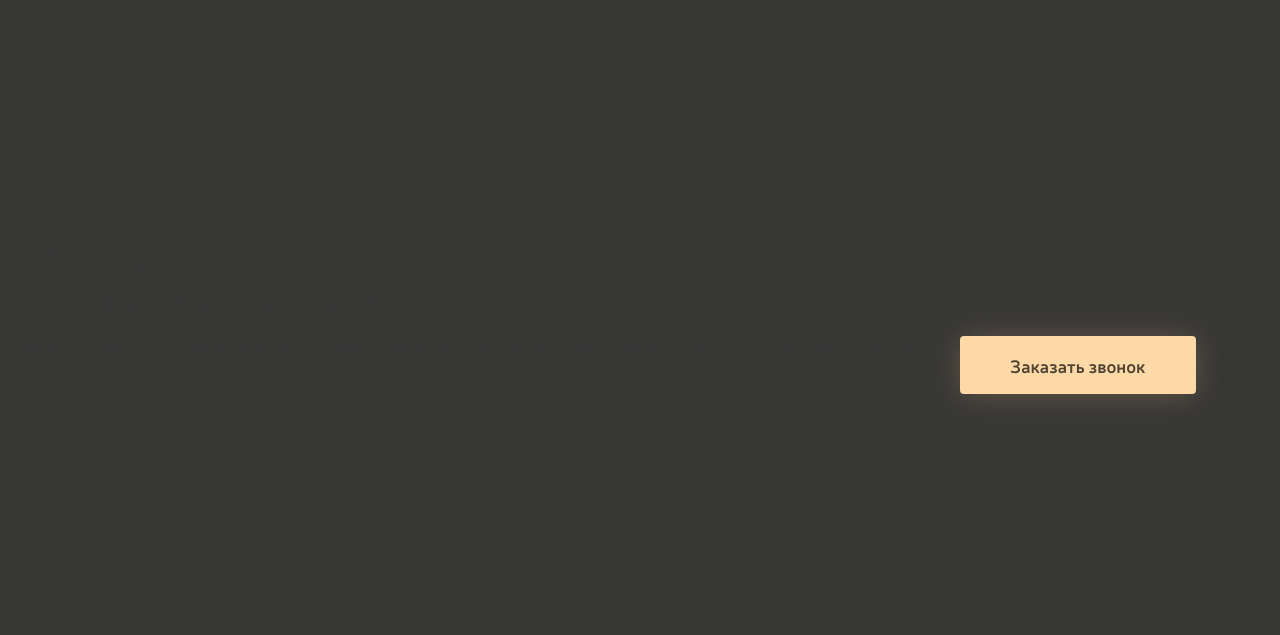
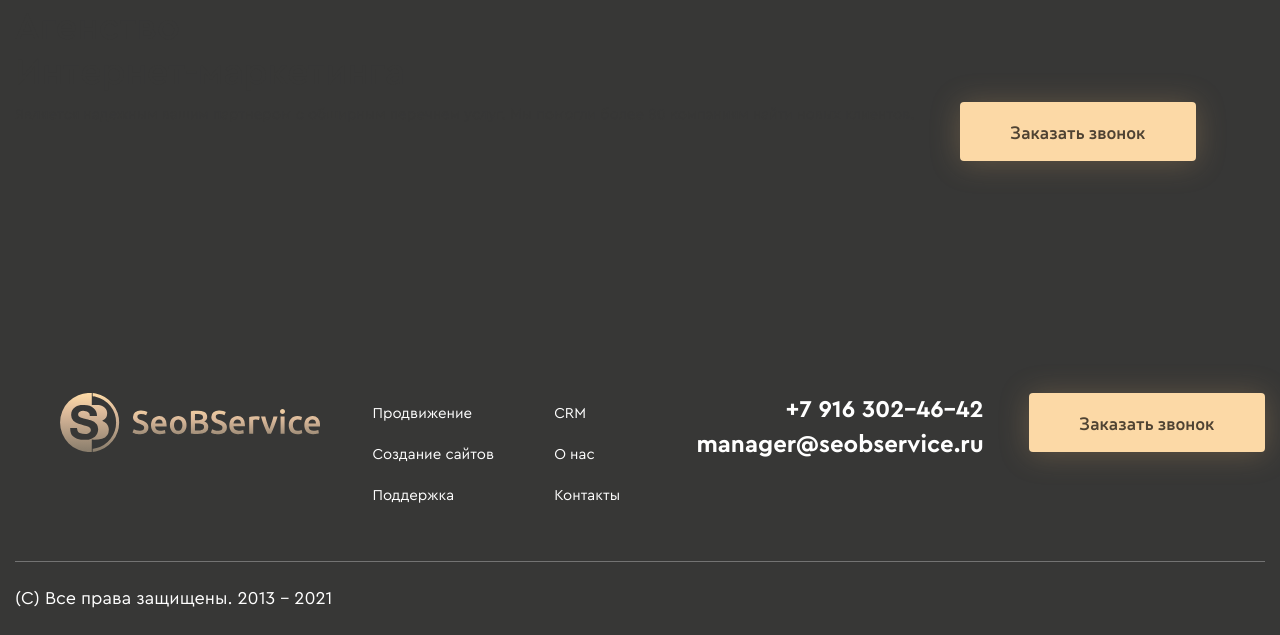
Before and after one commit to s1temaker/seobservice, a plain HTML site: page index.html in a window 1280 px wide. Shown: the part 165-800 px from the top of the page. Drawn offline with nearby package versions, Linux system fonts and the light colour scheme.

Commit message:
Добавил футер

```diff
--- a/assets/tpl/css/style.css
+++ b/assets/tpl/css/style.css
@@ -34,14 +34,16 @@ p {
     font: ;
     color: ;
 }
+*/
 
-a {}
-*/
+a {
+    color: #fff;
+    transition: color 300ms ease;
+}
 
 a:hover {
     color: #FCD9A6!important;
     text-decoration: none;
-    transition: color 500ms ease;
 }
 
 .container,
@@ -100,11 +102,14 @@ a:hover .ico.instagram {
 
 /* header */
 
+#header {
+    background-color: #373736;
+}
+
 #header a.logo {
     min-height: 49px;
     padding-left: 245px;
     font: normal 15px/20px CeraPro;
-    color: #fff;
     background-image: url(../imgs/logo.svg);
     background-repeat: no-repeat;
     background-size: auto 100%;
@@ -124,7 +129,6 @@ a:hover .ico.instagram {
 
 #header .phone__box a {
     font: bold 18px/26px CeraPro;
-    color: #fff;
     text-decoration: none;
 }
 
@@ -132,12 +136,42 @@ a:hover .ico.instagram {
 /* header */
 
 
+/* footer*/
+
+#footer {
+    padding-top: 225px;
+    background-color: #373736;
+}
+
+#footer a.logo {
+    width: 260px;
+    height: 59px;
+    background-image: url(../imgs/logo.svg);
+    background-repeat: no-repeat;
+    background-size: 100% auto;
+    background-position: 0;
+}
+
+#footer .copy {
+    font-size: 18px;
+}
+
+#footer .border-bottom {
+    border-color: rgba(255, 255, 255, .3)!important;
+}
+
+#footer .phone__box a {
+    font: bold 24px/35px CeraPro;
+}
+
+
+/* footer*/
+
+
 /* mainMenu */
 
 #mainMenu .nav-link {
     font-size: 18px;
-    color: #fff;
-    transition: color 500ms ease;
 }
 
 
--- a/index.html
+++ b/index.html
@@ -9,9 +9,6 @@
 
     <link rel="stylesheet" href="https://cdn.jsdelivr.net/npm/bootstrap@4.5.3/dist/css/bootstrap.min.css" integrity="sha384-TX8t27EcRE3e/ihU7zmQxVncDAy5uIKz4rEkgIXeMed4M0jlfIDPvg6uqKI2xXr2" crossorigin="anonymous">
     <link rel="stylesheet" href="assets/tpl/css/style.css">
-    <script src="https://code.jquery.com/jquery-3.5.1.slim.min.js" integrity="sha384-DfXdz2htPH0lsSSs5nCTpuj/zy4C+OGpamoFVy38MVBnE+IbbVYUew+OrCXaRkfj" crossorigin="anonymous"></script>
-    <script src="https://cdn.jsdelivr.net/npm/popper.js@1.16.1/dist/umd/popper.min.js" integrity="sha384-9/reFTGAW83EW2RDu2S0VKaIzap3H66lZH81PoYlFhbGU+6BZp6G7niu735Sk7lN" crossorigin="anonymous"></script>
-    <script src="https://cdn.jsdelivr.net/npm/bootstrap@4.5.3/dist/js/bootstrap.min.js" integrity="sha384-w1Q4orYjBQndcko6MimVbzY0tgp4pWB4lZ7lr30WKz0vr/aWKhXdBNmNb5D92v7s" crossorigin="anonymous"></script>
 </head>
 
 <body id="top">
@@ -59,9 +56,41 @@
             </section>
         </main>
         <footer id="footer">
-
+            <div class="container">
+                <div class="row no-gutters flex-column">
+                    <div class="col d-flex justify-content-between border-bottom pb-5">
+                        <div class="d-flex align-items-start">
+                            <a href="#top" class="logo ml-5"></a>
+                            <ul class="nav flex-column ml-5">
+                                <li class="link-item"><a href="" class="nav-link p-2">Продвижение</a></li>
+                                <li class="link-item"><a href="" class="nav-link p-2">Создание сайтов</a></li>
+                                <li class="link-item"><a href="" class="nav-link p-2">Поддержка</a></li>
+                            </ul>
+                            <ul class="nav flex-column ml-5">
+                                <li class="link-item"><a href="" class="nav-link p-2">CRM</a></li>
+                                <li class="link-item"><a href="" class="nav-link p-2">О нас</a></li>
+                                <li class="link-item"><a href="" class="nav-link p-2">Контакты</a></li>
+                            </ul>
+                        </div>
+                        <div class="d-flex align-items-start">
+                            <div class="phone__box d-flex flex-column align-items-end">
+                                <a href="tel:+7 916 302-46-42">+7 916 302-46-42</a>
+                                <a class="ml-4" href="mainto:manager@seobservice.ru ">manager@seobservice.ru </a>
+                            </div>
+                            <button type="button" class="btn btn-primary ml-5" data-toggle="modal" data-target="#callmeModal">Заказать звонок</button>
+                        </div>
+                    </div>
+                    <div class="col py-4">
+                        <span class="copy text-white">(С) Все права защищены. 2013 -  2021</span>
+                    </div>
+                </div>
+            </div>
         </footer>
     </div>
+    <script src="https://code.jquery.com/jquery-3.5.1.slim.min.js" integrity="sha384-DfXdz2htPH0lsSSs5nCTpuj/zy4C+OGpamoFVy38MVBnE+IbbVYUew+OrCXaRkfj" crossorigin="anonymous"></script>
+    <script src="https://cdn.jsdelivr.net/npm/popper.js@1.16.1/dist/umd/popper.min.js" integrity="sha384-9/reFTGAW83EW2RDu2S0VKaIzap3H66lZH81PoYlFhbGU+6BZp6G7niu735Sk7lN" crossorigin="anonymous"></script>
+    <script src="https://cdn.jsdelivr.net/npm/bootstrap@4.5.3/dist/js/bootstrap.min.js" integrity="sha384-w1Q4orYjBQndcko6MimVbzY0tgp4pWB4lZ7lr30WKz0vr/aWKhXdBNmNb5D92v7s" crossorigin="anonymous"></script>
+
 </body>
 
 </html>
```
